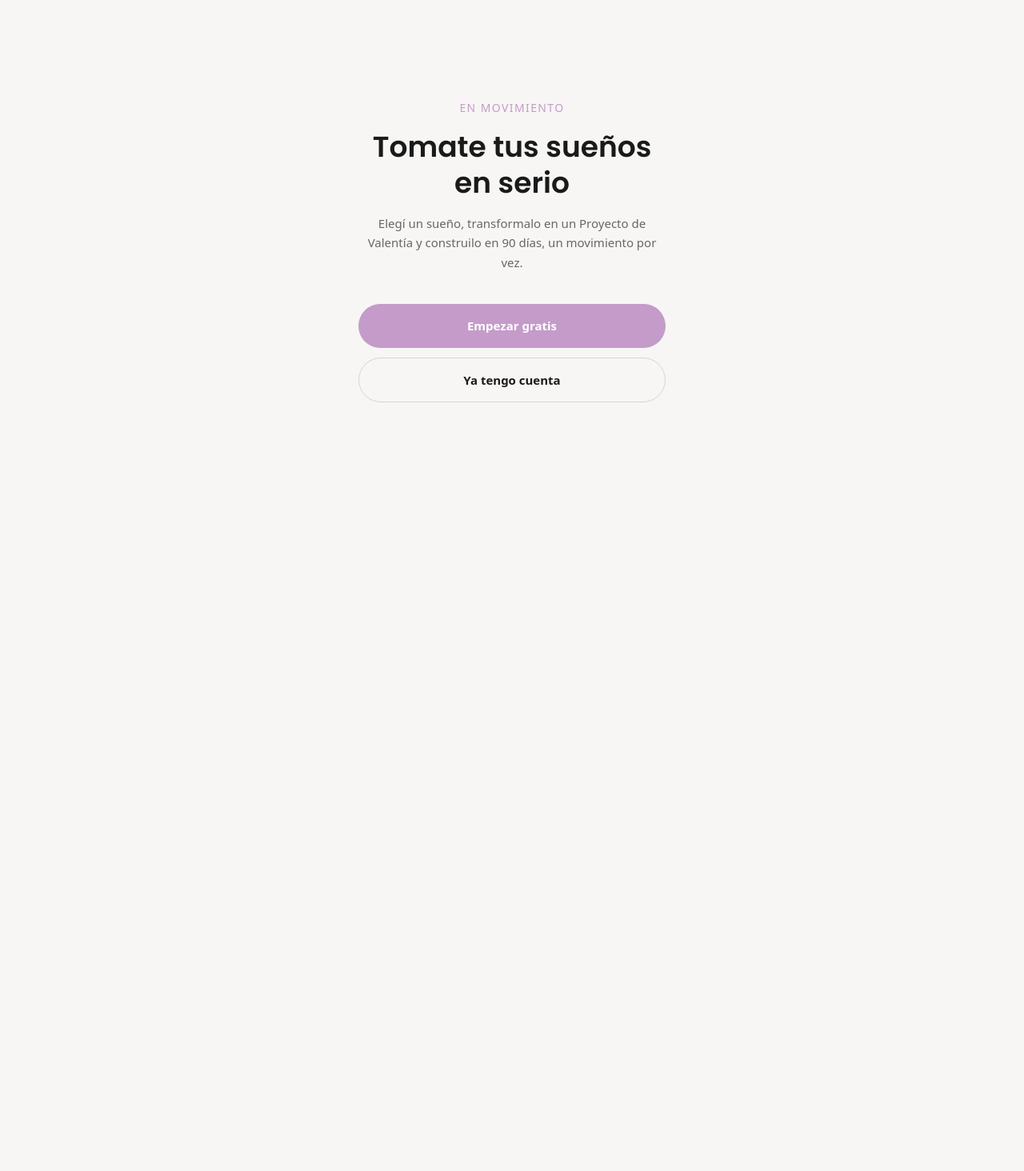
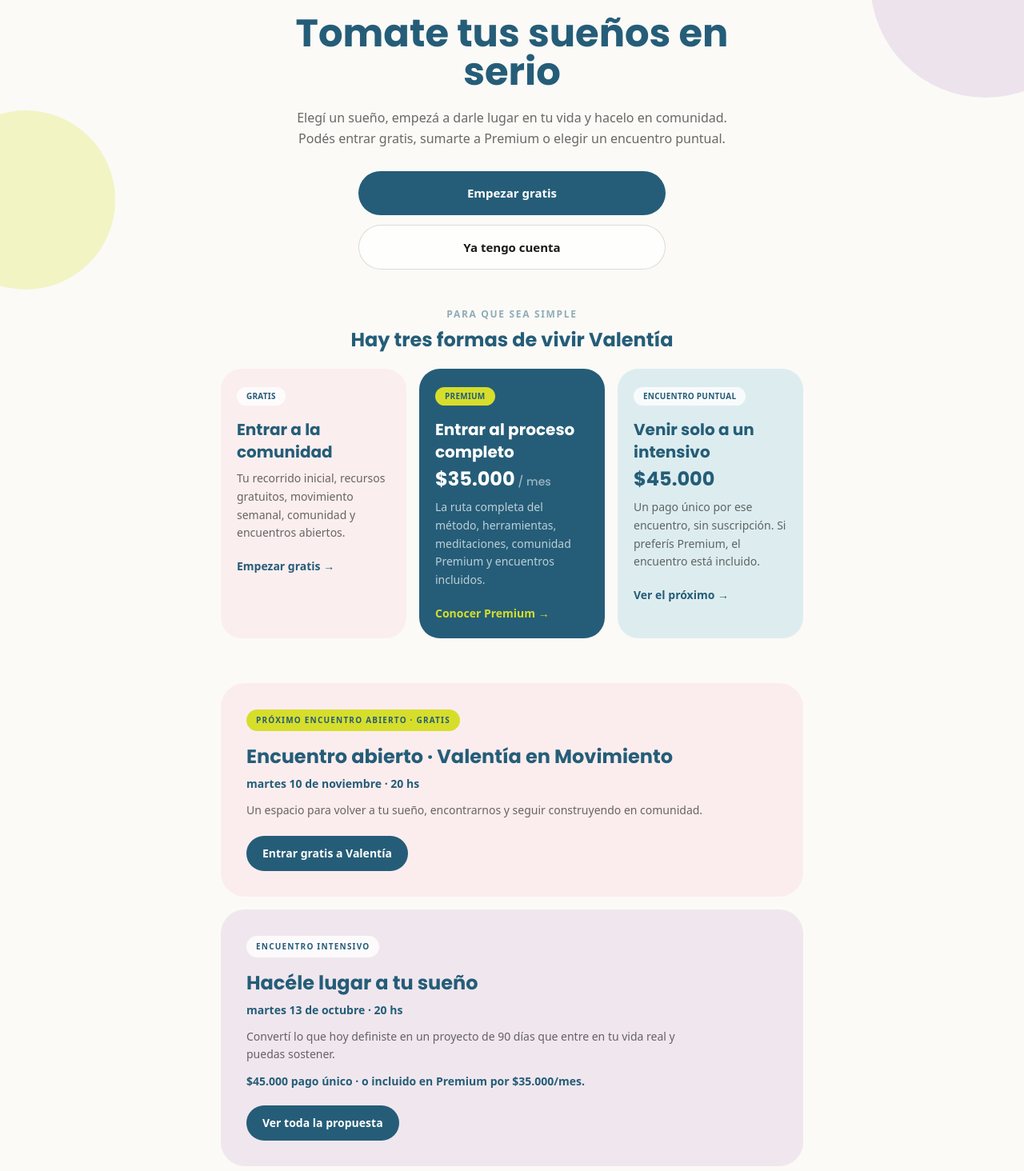
Before and after one commit to queridamama/valentiaenmovimiento, a Next.js app: page / in a window 1280 px wide. Shown: the part 86-1550 px from the top of the page at 80% size. Before the commit the page ends 800 px from the top, so only its background shows below. Built offline with nearby package versions, Linux system fonts and the light colour scheme.

Commit message:
Aclarar Gratis Premium y encuentros en Home

```diff
--- a/app/page.tsx
+++ b/app/page.tsx
@@ -1,25 +1,92 @@
 import Link from "next/link";
+import { PREMIUM_PLAN, formatearPrecio } from "@/lib/config/premium";
+import { TALLER_HACERLE_LUGAR, PROXIMO_ENCUENTRO_ABIERTO } from "@/lib/config/taller-hacerle-lugar";
 
 export default function LandingPage() {
   return (
-    <main className="flex min-h-screen flex-col items-center justify-center gap-10 px-6 text-center">
-      <div className="max-w-sm space-y-4">
-        <p className="text-sm font-medium uppercase tracking-widest text-acento">en movimiento</p>
-        <h1 className="font-display text-4xl font-semibold leading-tight text-texto">
-          Tomate tus sueños en serio
-        </h1>
-        <p className="text-[15px] leading-relaxed text-texto/65">
-          Elegí un sueño, transformalo en un Proyecto de Valentía y construilo en 90 días, un movimiento por vez.
+    <main className="min-h-screen bg-[#fbfaf7] text-texto">
+      <section className="relative overflow-hidden px-6 pb-12 pt-16 text-center">
+        <div className="pointer-events-none absolute -right-24 -top-20 h-72 w-72 rounded-full bg-acento/25" />
+        <div className="pointer-events-none absolute -left-20 top-56 h-56 w-56 rounded-full bg-acentoLima/25" />
+        <div className="relative mx-auto max-w-2xl space-y-5">
+          <p className="text-sm font-bold uppercase tracking-[0.16em] text-acento">Valentía en Movimiento</p>
+          <h1 className="font-display text-4xl font-bold leading-tight text-marca sm:text-5xl">Tomate tus sueños en serio</h1>
+          <p className="mx-auto max-w-xl text-[16px] leading-relaxed text-texto/65">
+            Elegí un sueño, empezá a darle lugar en tu vida y hacelo en comunidad. Podés entrar gratis, sumarte a Premium o elegir un encuentro puntual.
           </p>
-      </div>
-      <div className="flex w-full max-w-sm flex-col gap-3">
-        <Link href="/registro" className="rounded-full bg-acento px-6 py-4 text-[15px] font-semibold text-white">
+          <div className="mx-auto flex max-w-sm flex-col gap-3 pt-2">
+            <Link href="/registro" className="rounded-full bg-marca px-6 py-4 text-[15px] font-semibold text-white">
               Empezar gratis
             </Link>
-        <Link href="/login" className="rounded-full border border-texto/15 px-6 py-4 text-[15px] font-semibold text-texto">
+            <Link href="/login" className="rounded-full border border-texto/15 bg-white/70 px-6 py-4 text-[15px] font-semibold text-texto">
               Ya tengo cuenta
             </Link>
           </div>
+        </div>
+      </section>
+
+      <section className="mx-auto max-w-3xl space-y-5 px-5 pb-14">
+        <div className="text-center">
+          <p className="text-xs font-bold uppercase tracking-[0.14em] text-marca/50">Para que sea simple</p>
+          <h2 className="mt-2 font-display text-2xl font-bold text-marca">Hay tres formas de vivir Valentía</h2>
+        </div>
+
+        <div className="grid gap-4 md:grid-cols-3">
+          <div className="rounded-[26px] bg-acentoRosa/50 p-5">
+            <span className="inline-block rounded-full bg-white/80 px-3 py-1 text-[10px] font-bold uppercase tracking-wide text-marca">Gratis</span>
+            <h3 className="mt-4 font-display text-xl font-bold text-marca">Entrar a la comunidad</h3>
+            <p className="mt-2 text-sm leading-relaxed text-texto/65">
+              Tu recorrido inicial, recursos gratuitos, movimiento semanal, comunidad y encuentros abiertos.
+            </p>
+            <Link href="/registro" className="mt-5 inline-block text-sm font-semibold text-marca">Empezar gratis →</Link>
+          </div>
+
+          <div className="rounded-[26px] bg-marca p-5 text-white">
+            <span className="inline-block rounded-full bg-acentoLima px-3 py-1 text-[10px] font-bold uppercase tracking-wide text-marca">Premium</span>
+            <h3 className="mt-4 font-display text-xl font-bold">Entrar al proceso completo</h3>
+            <p className="mt-1 font-display text-2xl font-bold">{formatearPrecio(PREMIUM_PLAN.price)}<span className="text-sm font-medium text-white/55"> / mes</span></p>
+            <p className="mt-2 text-sm leading-relaxed text-white/70">
+              La ruta completa del método, herramientas, meditaciones, comunidad Premium y encuentros incluidos.
+            </p>
+            <Link href="/registro?redirect=%2Fmembresia" className="mt-5 inline-block text-sm font-semibold text-acentoLima">Conocer Premium →</Link>
+          </div>
+
+          <div className="rounded-[26px] bg-acentoCeleste/45 p-5">
+            <span className="inline-block rounded-full bg-white/80 px-3 py-1 text-[10px] font-bold uppercase tracking-wide text-marca">Encuentro puntual</span>
+            <h3 className="mt-4 font-display text-xl font-bold text-marca">Venir solo a un intensivo</h3>
+            <p className="mt-1 font-display text-2xl font-bold text-marca">{formatearPrecio(TALLER_HACERLE_LUGAR.precio)}</p>
+            <p className="mt-2 text-sm leading-relaxed text-texto/65">
+              Un pago único por ese encuentro, sin suscripción. Si preferís Premium, el encuentro está incluido.
+            </p>
+            <Link href={TALLER_HACERLE_LUGAR.landingPath} className="mt-5 inline-block text-sm font-semibold text-marca">Ver el próximo →</Link>
+          </div>
+        </div>
+      </section>
+
+      <section className="mx-auto max-w-3xl space-y-4 px-5 pb-16">
+        <div className="rounded-[30px] bg-acentoRosa/55 p-6 md:p-8">
+          <span className="inline-block rounded-full bg-acentoLima px-3 py-1.5 text-[10px] font-bold uppercase tracking-[0.12em] text-marca">Próximo encuentro abierto · Gratis</span>
+          <h2 className="mt-4 font-display text-2xl font-bold text-marca">{PROXIMO_ENCUENTRO_ABIERTO.titulo}</h2>
+          <p className="mt-2 text-sm font-semibold text-marca">{PROXIMO_ENCUENTRO_ABIERTO.fechaLabel} · {PROXIMO_ENCUENTRO_ABIERTO.horaLabel}</p>
+          <p className="mt-3 max-w-xl text-sm leading-relaxed text-texto/65">{PROXIMO_ENCUENTRO_ABIERTO.descripcion}</p>
+          <Link href="/registro" className="mt-5 inline-block rounded-full bg-marca px-5 py-3 text-sm font-semibold text-white">
+            Entrar gratis a Valentía
+          </Link>
+        </div>
+
+        <div className="rounded-[30px] bg-acento/20 p-6 md:p-8">
+          <span className="inline-block rounded-full bg-white/80 px-3 py-1.5 text-[10px] font-bold uppercase tracking-[0.12em] text-marca">Encuentro intensivo</span>
+          <h2 className="mt-4 font-display text-2xl font-bold text-marca">{TALLER_HACERLE_LUGAR.titulo}</h2>
+          <p className="mt-2 text-sm font-semibold text-marca">{TALLER_HACERLE_LUGAR.fechaLabel} · {TALLER_HACERLE_LUGAR.horaLabel}</p>
+          <p className="mt-3 max-w-xl text-sm leading-relaxed text-texto/65">{TALLER_HACERLE_LUGAR.bajada}</p>
+          <p className="mt-3 text-sm font-semibold text-marca">
+            {formatearPrecio(TALLER_HACERLE_LUGAR.precio)} pago único · o incluido en Premium por {formatearPrecio(PREMIUM_PLAN.price)}/mes.
+          </p>
+          <Link href={TALLER_HACERLE_LUGAR.landingPath} className="mt-5 inline-block rounded-full bg-marca px-5 py-3 text-sm font-semibold text-white">
+            Ver toda la propuesta
+          </Link>
+        </div>
+      </section>
     </main>
   );
 }
```
Lines whose indentation alone changed are shown as unchanged.
